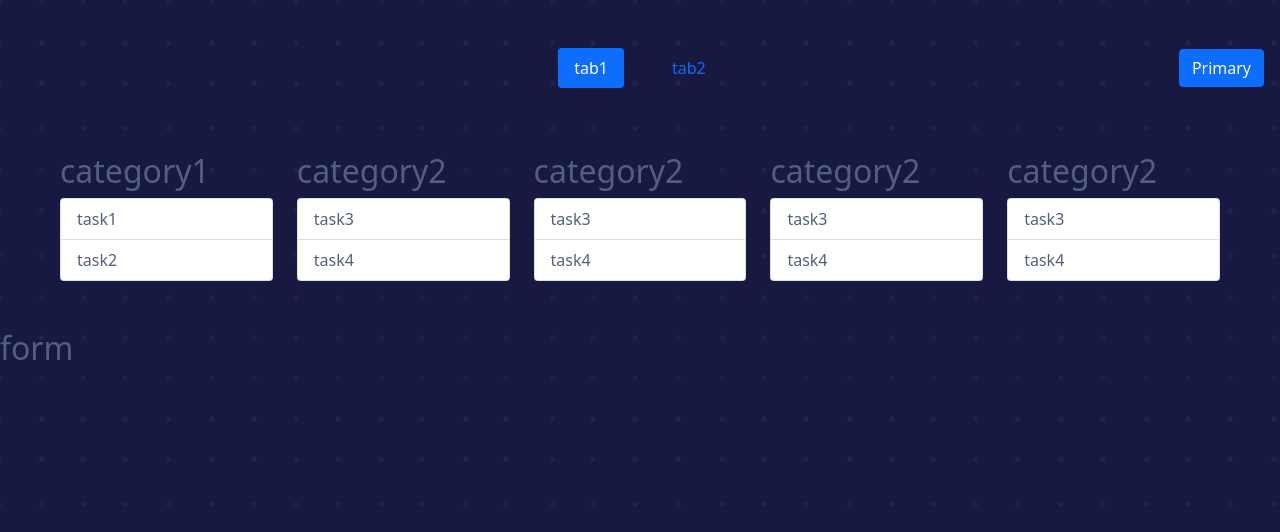
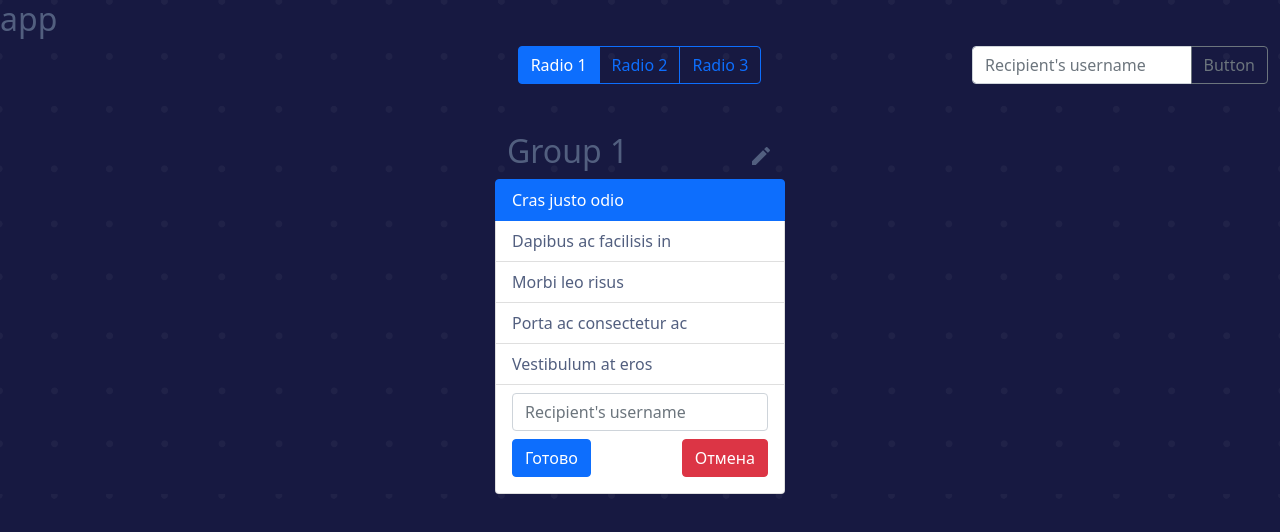
Before and after one commit to axewert/react-task-board-app, a React (Create React App) app: page / in a window 1280 px wide. Shown: the top 532 px of the page. Built offline with nearby package versions, Linux system fonts and the light colour scheme.

Commit message:
add layout

```diff
--- a/src/components/App.jsx
+++ b/src/components/App.jsx
@@ -1,38 +1,58 @@
 import {connect} from 'react-redux'
-import Tab from './Tab';
 import './App.scss'
-import Category from './Category';
-import Form from './Form';
 
 
 
 function App({currentTabs, tabs}) {
 
-  const tabsItem = currentTabs.map(id => <Tab id={id}/>)
-
-  const categoryItem = tabs[tabs.active].categories.map(id => <Category id={id}></Category>)
-
-  const placeholder = <h2>no tasks</h2>
-
   return (
     <>
-      <div className="container tabs">
-        <ul className="nav nav-pills">
-          {tabsItem.length ? tabsItem : tabs.placeholder}
-        </ul>
-        <button type="button" className="btn btn-primary position-absolute end-0 mx-3">Primary</button>
+      <h2>app</h2>
+      <div className="container nav-container">
+        <div className="btn-group" role="group" aria-label="Basic radio toggle button group">
+          <input type="radio" className="btn-check" name="btnradio" id="btnradio1" autoComplete="off" defaultChecked />
+          <label className="btn btn-outline-primary" htmlFor="btnradio1">Radio 1</label>
+          <input type="radio" className="btn-check" name="btnradio" id="btnradio2" autoComplete="off" />
+          <label className="btn btn-outline-primary" htmlFor="btnradio2">Radio 2</label>
+          <input type="radio" className="btn-check" name="btnradio" id="btnradio3" autoComplete="off" />
+          <label className="btn btn-outline-primary" htmlFor="btnradio3">Radio 3</label>
+        </div>
+        <div className="container nav-input">
+          <div className="input-group">
+            <input type="text" className="form-control" placeholder="Recipient's username" aria-label="Recipient's username" aria-describedby="button-addon2" />
+            <button className="btn btn-outline-secondary nav-btn" type="button" id="button-addon2">Button</button>
+          </div>
+
+        </div>
+
       </div>
-      <div className="container-fluid d-flex categories p-5">
-        {categoryItem.length ? categoryItem : placeholder}
+
+      <div className="container-fluid tasks-container pt-5">
+        <div className="container tasks-group">
+          <div className="container tasks-group-title">
+            <h2>Group 1</h2>
+            <span className="material-icons">create</span>
+          </div>
+          <ul className="list-group">
+            <li className="list-group-item active" aria-current="true">Cras justo odio</li>
+            <li className="list-group-item">Dapibus ac facilisis in</li>
+            <li className="list-group-item">Morbi leo risus</li>
+            <li className="list-group-item">Porta ac consectetur ac</li>
+            <li className="list-group-item">Vestibulum at eros</li>
+            <li className="list-group-item">
+              <input type="text" className="form-control" placeholder="Recipient's username" aria-label="Recipient's username" aria-describedby="button-addon2" />
+              <div className="container new-task-btns d-flex">
+                <button type="button" className="btn btn-primary">Готово</button>
+                <button type="button" className="btn btn-danger">Отмена</button>
+              </div>
+
+            </li>
+          </ul>
+        </div>
       </div>
-      <Form />
     </>
   )
 }
 
-const mapStateToProps = state => ({
-  currentTabs: state.currentTabs,
-  tabs: state.tabs
-})
 
-export default connect(mapStateToProps, null)(App);
+export default connect(null, null)(App);
--- a/src/components/App.scss
+++ b/src/components/App.scss
@@ -1,34 +1,55 @@
-.tabs {
+.nav-container {
+  max-width: 60%;
   display: flex;
-  align-items: center;
-  justify-content: space-evenly;
-  padding-top: 2rem;
-}
-
-.new-tab-btn {
-  margin-left: auto;
-  position: absolute;
-  right: 0;
-  margin-right: 1rem;
-}
-
-.category {
-  max-width: 20%;
-}
-
-.categories {
-  position: relative;
+  justify-content: center;
   align-items: center;
 }
 
-.add-new {
-  width: 20%;
-  height: 100%;
-  position: relative;
-  background: crimson;
+.tasks-group {
+  max-width: 25%;
+}
+
+.tasks-group-title {
+  display: flex;
+  justify-content: space-between;
+  align-items: center;
+}
+
+.nav-input {
+  position: absolute;
+  display: flex;
   right: 0;
-  padding: inherit;
+  max-width: 25%;
 }
+
+.nav-btn {
+  margin-left: auto;
+}
+
+.list-btn {
+  padding: .5rem;
+  margin: 0 auto;
+}
+
+.new-task-btns {
+  justify-content: space-between;
+  padding: .5rem 0;
+}
+
+.new-task-container {
+
+  background-color: yellow;
+  position: absolute;
+  top: 0;
+  right: 0;
+}
+
+
+
+
+
+
+
 
 body {
   background-image: url('../img/dots.bg.png');
--- a/src/components/Category.jsx
+++ /dev/null
@@ -1,22 +0,0 @@
-import { connect } from "react-redux";
-
-const Category = ({id, categories, tasks}) => {
-  const tasksItem = categories[id].tasks.map(id => <li className="list-group-item">{tasks[id].title}</li> )
-  const placeholder = <h2>no tasks</h2>
-
-  return (
-    <div className="container category">
-      <h2>{categories[id].title}</h2>
-      <ul className="list-group">
-        {tasksItem.length ? tasksItem : placeholder}
-      </ul>
-    </div>
-  )
-}
-
-const mapStateToProps = state => ({
-  categories: state.categories,
-  tasks: state.tasks
-})
-
-export default connect(mapStateToProps, null)(Category);
--- a/src/components/Form.jsx
+++ /dev/null
@@ -1,7 +0,0 @@
-const Form = () => {
-  return (
-    <h2>form</h2>
-  )
-}
-
-export default Form
--- a/src/components/Tab.jsx
+++ /dev/null
@@ -1,30 +0,0 @@
-import { connect } from "react-redux";
-import { toggleTabs } from "../redux/rootActions";
-
-const Tab = ({id, tabs, toggleTabs}) => {
-
-const handleClick = () => {
-  toggleTabs(id)
-}
-
-  return (
-    <li className="nav-item p-3">
-      <a
-        className={`nav-link${id === tabs.active ? ' active' : ''}`}
-        onClick={() => handleClick()}
-      >{tabs[id].title}</a>
-    </li>
-  )
-}
-
-
-const mapStateToProps = state => ({
-  activeTab: state.tabs.active,
-  tabs: state.tabs
-})
-
-const mapDispatchToProps = {
-  toggleTabs
-}
-
-export default connect(mapStateToProps, mapDispatchToProps)(Tab);
--- a/src/index.js
+++ b/src/index.js
@@ -1,17 +1,10 @@
 import React from 'react';
 import ReactDOM from 'react-dom';
 import reportWebVitals from './reportWebVitals';
-import {createStore, applyMiddleware, compose} from 'redux'
 import {Provider} from 'react-redux'
-import thunk from 'redux-thunk'
 
 import App from './components/App.jsx';
-import rootReducer from './redux/rootReducer';
-
-const composeEnhancers = window.__REDUX_DEVTOOLS_EXTENSION_COMPOSE__ || compose;
-const store = createStore(rootReducer, composeEnhancers(
-  applyMiddleware(thunk)
-));
+import store from './store/store'
 
 ReactDOM.render(
   <Provider store = {store}>
--- /dev/null
+++ b/src/store/store.js
@@ -0,0 +1,10 @@
+import thunk from 'redux-thunk'
+import {createStore, applyMiddleware, compose} from 'redux'
+import rootReducer from './rootReducer'
+
+const composeEnhancers = window.__REDUX_DEVTOOLS_EXTENSION_COMPOSE__ || compose;
+const store = createStore(rootReducer, composeEnhancers(
+  applyMiddleware(thunk)
+));
+
+export default store
```
Also changed, not shown: src/components/Tabs.jsx (deleted, +0 -59 lines), src/store/rootActions.js (renamed from src/redux/rootActions.js), src/store/rootReducer.js (renamed from src/redux/rootReducer.js), src/store/rootTypes.js (renamed from src/redux/rootTypes.js), 1 other file (tests, documents, lock files or other folders).
